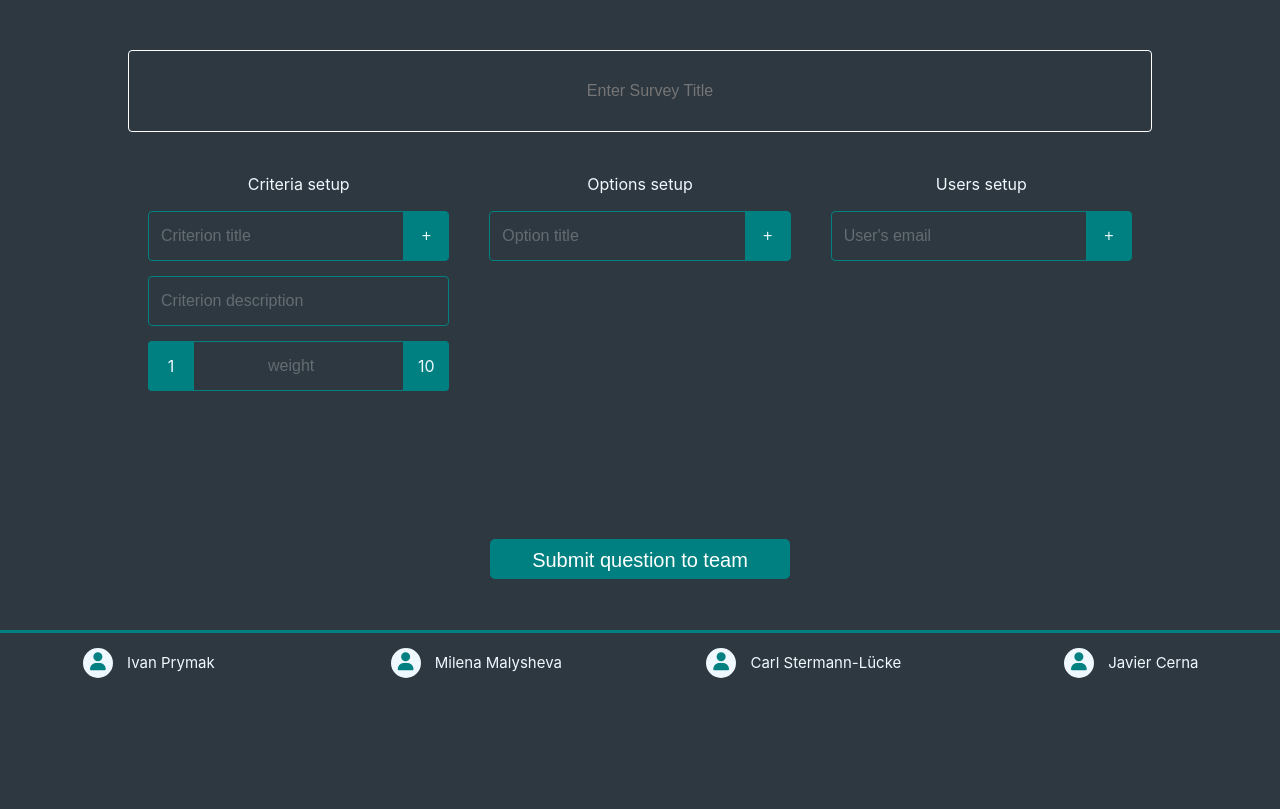
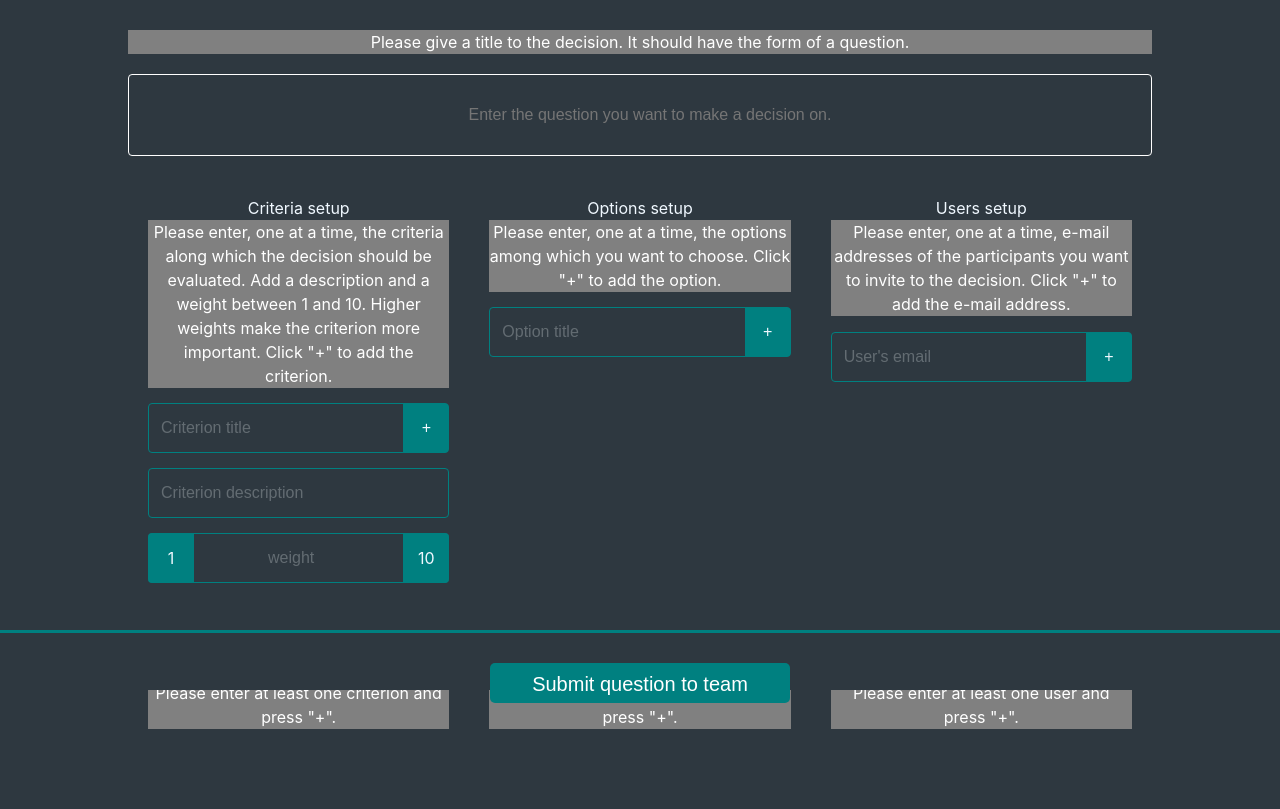
Before and after one commit to MilenaMalysh/decisionmaker, a Django app: page /decision/setup in a window 1280 px wide. Shown: the part 110-919 px from the top of the page. Before the commit the page ends 788 px from the top, so only its background shows below. Run offline with Django 3.2, Linux system fonts and the light colour scheme; some libraries are stand-ins or nearby versions.

Commit message:
Added submit button to footer of setup-page. Added instructions (static) and tooltips for setup-page.

```diff
--- a/app/jinja2/base.html
+++ b/app/jinja2/base.html
@@ -43,26 +43,7 @@
 </header>
 {% block content %}
 {% endblock %}
-<footer>
-    <div id="team-members" class="row">
-        <div class="team-member">
-            <a href="#"><i class="fa fa-user"></i></a>
-            <label>Ivan Prymak</label>
-        </div>
-        <div class="team-member">
-            <a href="#"><i class="fa fa-user"></i></a>
-            <label>Milena Malysheva</label>
-        </div>
-        <div class="team-member">
-            <a href="#"><i class="fa fa-user"></i></a>
-            <label>Carl Stermann-Lücke</label>
-        </div>
-        <div class="team-member">
-            <a href="#"><i class="fa fa-user"></i></a>
-            <label>Javier Cerna</label>
-        </div>
-    </div>
-</footer>
+
 
 </body>
 </html>
--- a/app/jinja2/setup_page.html
+++ b/app/jinja2/setup_page.html
@@ -10,28 +10,34 @@
     <div class="centred-container">
         <div class="questions-list" id="setup">
             <div class="list-group">
+            <div class="card-instruction">Please give a title to the decision. It should have the form of a question.</div>
                 <div class="question-content">
-                    <input class="question-block" placeholder="Enter Survey Title" v-model="question">
+                    <input class="question-block" placeholder="Enter the question you want to make a decision on." v-model="question" data-toggle="tooltip" data-placement="top" title="Example: Where should we build the new hospital?">
                 </div>
                 <div class="setup-categories">
                     <div class="criteria-setup">Criteria setup
+                    <div class="card-instruction">Please enter, one at a time, the criteria along which the decision should be evaluated. Add a description and a weight between 1 and 10. Higher weights make the criterion more important. Click "+" to add the criterion.</div>
                         <div class="criteria">
                             <div class="input-group">
                                 <input type="text" class="form-control criteria-title"
                                        v-model="currentCriterion.title"
-                                       placeholder="Criterion title">
+                                       placeholder="Criterion title"
+                                        data-toggle="tooltip" data-placement="top" title="Example: How many people live close to that location?">
                                 <span class="input-group-btn">
                                         <button class="btn btn-secondary" type="button"
-                                                v-on:click="addCriterion">+</button>
+                                                v-on:click="addCriterion"
+                                                 data-toggle="tooltip" data-placement="top" title="Add this criterion">+</button>
                                     </span>
                             </div>
                             <div>
                                 <input type="text" class="form-control criteria-description"
-                                       v-model="currentCriterion.description" placeholder="Criterion description">
+                                       v-model="currentCriterion.description" placeholder="Criterion description"
+                                        data-toggle="tooltip" data-placement="top" title="Example: The faster they can reach that location, the better.">
                                 <div class="criteria-weight input-group">
                                     <span class="input-group-addon">1</span>
                                     <input type="number" class="form-control ranged-value" min="1" max="10"
-                                           placeholder="weight" v-model="currentCriterion.weight">
+                                           placeholder="weight" v-model="currentCriterion.weight"
+                                            data-toggle="tooltip" data-placement="top" title="Example: 5. That means that each score entered by the participants is multiplied by 5.">
                                     <span class="input-group-addon">10</span>
                                 </div>
                             </div>
@@ -39,21 +45,27 @@
 
                     </div>
                     <div class="option-setup">Options setup
+                    <div class="card-instruction">Please enter, one at a time, the options among which you want to choose. Click "+" to add the option.</div>
                         <div class="input-group option">
                             <input type="text" class="form-control option-title"
-                                   placeholder="Option title" v-model="currentAlternative.title">
+                                   placeholder="Option title" v-model="currentAlternative.title"
+                                    data-toggle="tooltip" data-placement="top" title="Example: Dulwich">
                             <span class="input-group-btn">
                                     <button class="btn btn-secondary" type="button"
-                                            v-on:click="addAlternative">+</button>
+                                            v-on:click="addAlternative"
+                                             data-toggle="tooltip" data-placement="top" title="Add this option">+</button>
                                 </span>
                         </div>
                     </div>
                     <div class="users-setup">Users setup
+                    <p class="card-instruction">Please enter, one at a time, e-mail addresses of the participants you want to invite to the decision. Click "+" to add the e-mail address.</p>
                         <div class="input-group users">
                             <input type="email" class="form-control users-title"
-                                   placeholder="User's email" v-model="currentUser.email">
+                                   placeholder="User's email" v-model="currentUser.email"
+                                    data-toggle="tooltip" data-placement="top" title="Example: me@decisionmaker.com">
                             <span class="input-group-btn">
-                                    <button class="btn btn-secondary" type="button" v-on:click="addUser">+</button>
+                                    <button class="btn btn-secondary" type="button" v-on:click="addUser"
+                                     data-toggle="tooltip" data-placement="top" title="Add this user">+</button>
                                 </span>
                         </div>
                     </div>
@@ -62,8 +74,11 @@
                 <div class="setup-block">
                     <div>
                         <div class="criteria-setup">
+                        <div class="card-instruction" v-if="criterionPresent()">If you want to remove a criterion, press "-".</div>
+                        <div class="card-instruction" v-else>Please enter at least one criterion and press "+".</div>
                             <div v-for="criterion in criteria">
                                 <div class="criteria criteria-added">
+
                                     <div class="input-group criteria criteria-added">
 
                                         <input type="text" class="form-control criteria-title"
@@ -97,6 +112,8 @@
                     </div>
                     <div>
                         <div class="option-setup">
+                        <div class="card-instruction" v-if="optionPresent()">If you want to remove an option, press "-".</div>
+                        <div class="card-instruction" v-else>Please enter at least one option and press "+".</div>
                             <div v-for="(alternative, index) in alternatives">
                                 <div class="input-group option option-added">
                                     <input type="text" class="form-control option-title"
@@ -111,6 +128,8 @@
                     </div>
                     <div>
                         <div class="users-setup">
+                        <div class="card-instruction" v-if="userPresent()">If you want to remove a user, press "-".</div>
+                        <div class="card-instruction" v-else>Please enter at least one user and press "+".</div>
                             <div v-for="(user, index) in users">
                                 <div class="input-group users user-added">
                                     <input type="text" class="form-control users-title"
@@ -126,10 +145,13 @@
                 </div>
             </div>
 
-            <div class="row">
+
+            <footer>
+    <div class="row" id = "setup">
                 <button type="button" class="btn" id="submit-survey-btn" v-on:click="submit"> Submit question to team
                 </button>
             </div>
+</footer>
         </div>
 
     </div>
--- a/app/static/css/setup.css
+++ b/app/static/css/setup.css
@@ -118,3 +118,9 @@ hr {
     width: calc(100% - 40px);
     display: inline-block;
 }
+
+.card-instruction{
+    background-color: gray;
+    text-align: center;
+    color: white;
+}
--- a/app/static/js/setup_page.js
+++ b/app/static/js/setup_page.js
@@ -11,12 +11,21 @@ var setup = new Vue({
     },
     delimiters: ["[[", "]]"],
     methods: {
+        optionPresent(){
+            return (this.alternatives.length >= 1);
+        },
+        criterionPresent(){
+            return (this.criteria.length >= 1);
+        },
+        userPresent(){
+            return (this.users.length >= 1);
+        },
         validate() {
             return ((this.alternatives.length >= 1) && (this.criteria.length >= 1) && (this.users.length >= 1) && this.question);
         },
         submit() {
             if (!(this.validate())) {
-                alert('Please fill survey title and add at least one option, criterion, user.');
+                alert('Please fill survey title and add at least one option, criterion and user.');
             } else {
                 //submit data
                 $.ajax({
```
